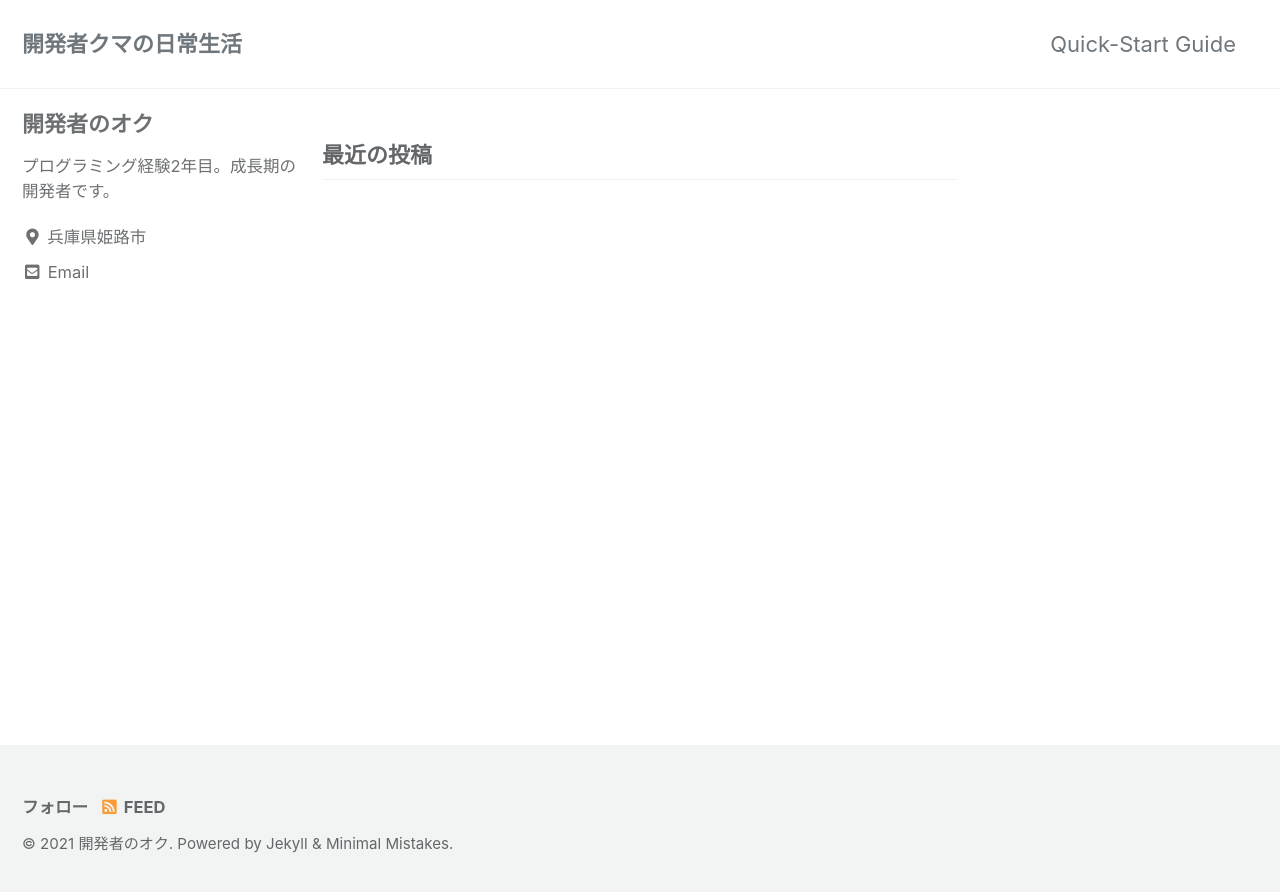
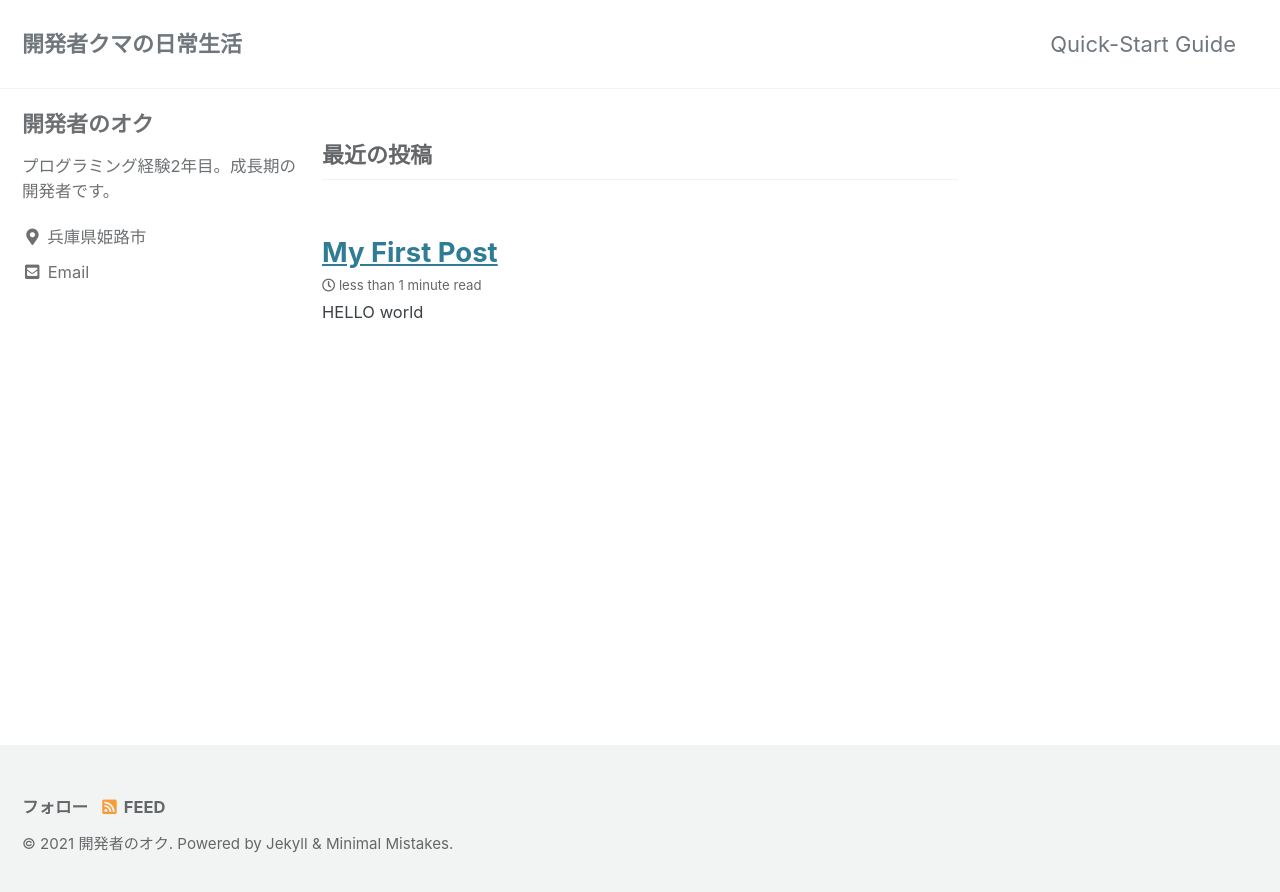
Before and after one commit to himejiKuma/developingKuma, a Jekyll site: the page built from index.html, in a window 1280 px wide. Shown: the top 892 px of the page. Built offline with Jekyll 4.4.1, drawn with Linux system fonts in a browser that asks for light colours; cached includes are drawn as plain includes; the list of posts is cut into pages by our own code.

Commit message:
My first Post

```diff
--- /dev/null
+++ b/_includes/mathjax_support.html
@@ -0,0 +1,6 @@
+<script type="text/x-mathjax-config">
+    MathJax.Hub.Config({
+        tex2jax:{inlineMath:[['$','$'],['\\(','\\)']]}
+    })
+</script>
+<script src="https://cdn.mathjax.org/mathjax/latest/MathJax.js?config=TeX-AMS-MML_HTMLorMML"></script>
--- a/_layouts/default.html
+++ b/_layouts/default.html
@@ -12,6 +12,10 @@
   <head>
     {% include head.html %}
     {% include head/custom.html %}
+    {% include mathjax_support.html %}
+    <!--{% if page.use_math %}
+      {% include mathjax_support.html %}
+    {% endif %}-->
   </head>
 
   <body class="layout--{{ page.layout | default: layout.layout }}{% if page.classes or layout.classes %}{{ page.classes | default: layout.classes | join: ' ' | prepend: ' ' }}{% endif %}">
--- /dev/null
+++ b/_posts/2021-01-01-hello.md
@@ -0,0 +1,11 @@
+---
+title : "My First Post"
+category :
+    - hello
+tag :
+    - hello tag
+toc : true
+---
+
+
+## HELLO world
```
